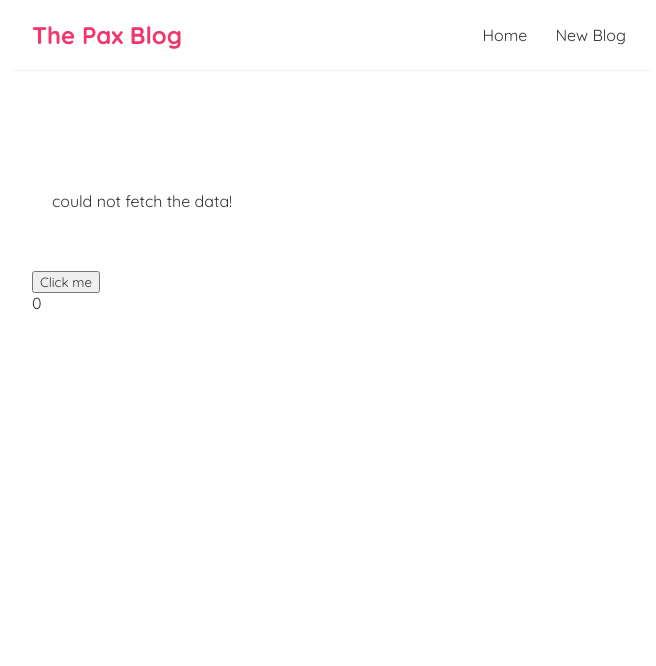
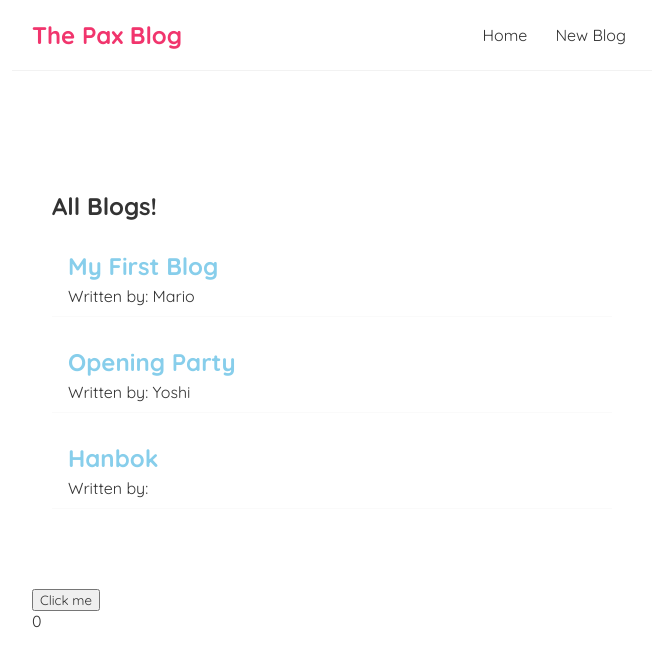
Before and after one commit to asherpaquit/mini-projects, a React (Create React App) app in the folder blog-project/: page / in a window 1280 px wide. Shown: the top 666 px of the page, without its empty margins (308-964 px from the left). Built offline with nearby package versions, Linux system fonts and the light colour scheme; no server answers; data requests are answered from the project's data file.

Commit message:
failed :-1: build destroyed
build destroyed by assigning routers that have the wrong version
:-1:

```diff
--- a/blog-project/data/db.json
+++ b/blog-project/data/db.json
@@ -11,6 +11,9 @@
             "body": "Why do we use it?\nIt is a long established fact that a reader will be a distracted",
             "author":"Yoshi",
             "id": 2
+        },
+        {
+            "title": "Hanbok"
         }
     ]
 }
--- a/blog-project/package.json
+++ b/blog-project/package.json
@@ -8,7 +8,7 @@
     "@testing-library/user-event": "^13.5.0",
     "react": "^18.2.0",
     "react-dom": "^18.2.0",
-    "react-scripts": "5.0.1",
+    "react-scripts": "^3.0.1",
     "web-vitals": "^2.1.4"
   },
   "scripts": {
@@ -34,5 +34,8 @@
       "last 1 firefox version",
       "last 1 safari version"
     ]
+  },
+  "devDependencies": {
+    "react-router-dom": "^6.21.3"
   }
 }
--- a/blog-project/src/App.js
+++ b/blog-project/src/App.js
@@ -1,6 +1,7 @@
 import { useState, useEffect } from 'react';
 import Navbar from './Navbar';
 import Homepage from './Homepage';
+//import { BrowserRouter as Router, Route, Switch } from 'react-router-dom';
 
 function App() {
 
--- a/blog-project/src/Homepage.js
+++ b/blog-project/src/Homepage.js
@@ -1,43 +1,29 @@
 import { useState, useEffect } from 'react';
 import BlogList from './BlogList';
+import useFetch from './useFetch';
 
+// bad coding documentation :((
+// bro just followed the whole tutorial without any documentation comments
 
 const Homepage = () => {
 
-   const [blogs, setBlogs] = useState(null)
-   const [isPending, setIsPending] = useState(true);
-   const [error, setError] = useState(null)
+  const {error, isPending, blogs} = useFetch("http://localhost:3000/blogs")
 
    const [name, setName] = useState("mario")
 
-   const handleDelete = (id) => {
-     const newBlogs = blogs.filter(blog => blog.id !== id);
-     setBlogs(newBlogs);
-   }
+  //  const handleDelete = (id) => {
+  //    const newBlogs = blogs.filter(blog => blog.id !== id);
+  //    setBlogs(newBlogs);
+  //    // Deleting a blog
+  //  }
 
-   useEffect(() =>{
-    fetch("http://localhost:8000/blogss")
-    .then(res => {
-      if(!res.ok){
-        throw Error("could not fetch the data!");
-      }
-      return res.json()
-    })
-    .then((data) => {
-      setBlogs(data);
-      setIsPending(false);
-    })
-    .catch(err => {
-      setIsPending(false);
-      setError(err.message);
-    })
-   },[])
+
 
     return (
         <div className="content">
-          { error && <div> {error} </div>}
+          { error && <div> {error} </div> /* this will output a error and checking it by the .catch category*/}
             {isPending && <div>Loading...</div>}
-            {blogs && <BlogList blogs = {blogs} title = "All Blogs!" />}
+            {blogs && <BlogList blogs = {blogs} title = "All Blogs!"  /* conditional rendering patter check in What I learn in React no. *//>}
         </div>
      );
 }
--- /dev/null
+++ b/blog-project/src/useFetch.js
@@ -0,0 +1,33 @@
+import {useState, useEffect} from 'react'
+
+const useFetch = (url) => {
+    const [blogs, setBlogs] = useState(null) //for blogs
+    const [isPending, setIsPending] = useState(true); // for loading
+    const [error, setError] = useState(null)
+
+    useEffect(() =>{
+        setTimeout(() => {
+          fetch(url)
+          .then(res => {
+            if(!res.ok){
+              throw Error("could not fetch the data!"); //catching error!
+            }
+            return res.json()
+          })
+          .then((data) => {
+            // in this function we are getting the data from db.json
+            setBlogs(data);
+            setIsPending(false);
+          })
+          .catch(err => {
+            setIsPending(false);
+            setError(err.message); // connecting this to your throw Error("could not fetch data")
+          })
+         },[1000])
+        },[url])
+
+
+        return {error, isPending, blogs}
+}
+
+export default useFetch;
```
Also changed, not shown: 2 other files (tests, documents, lock files or other folders).
